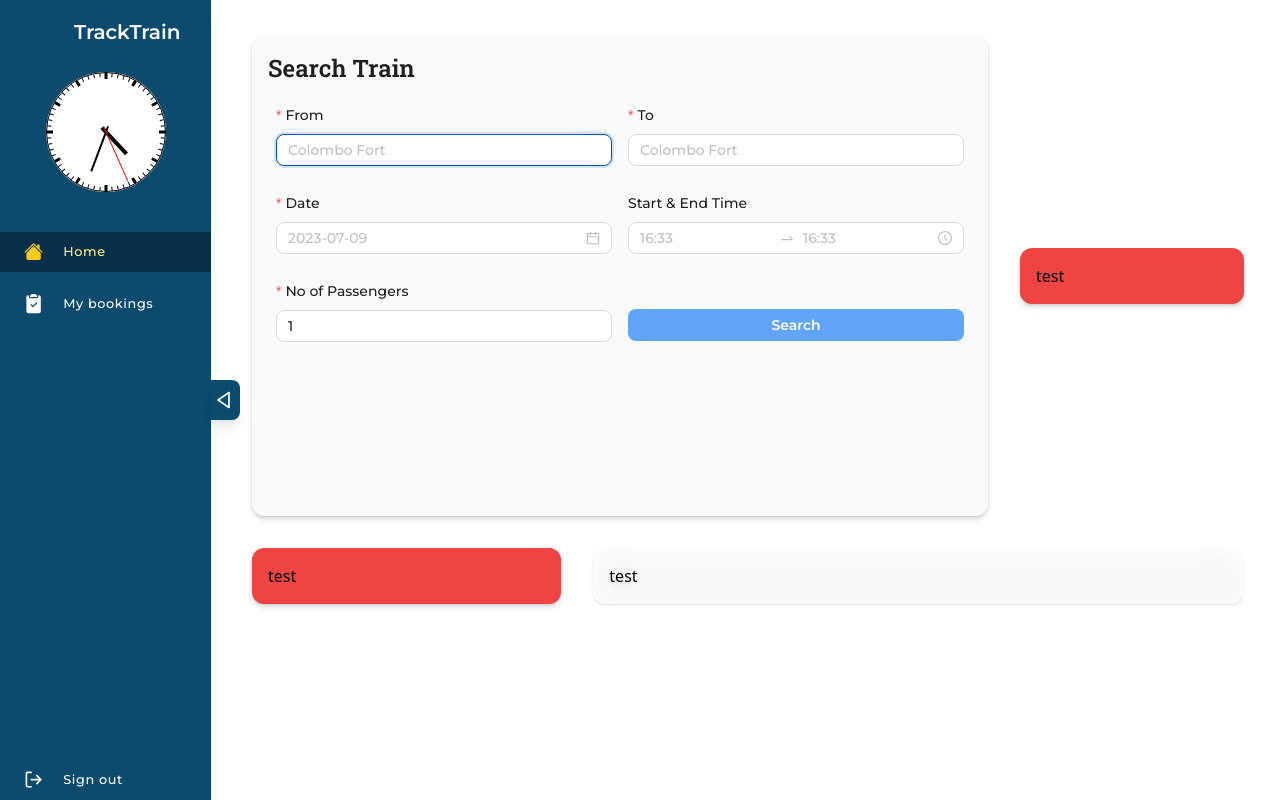
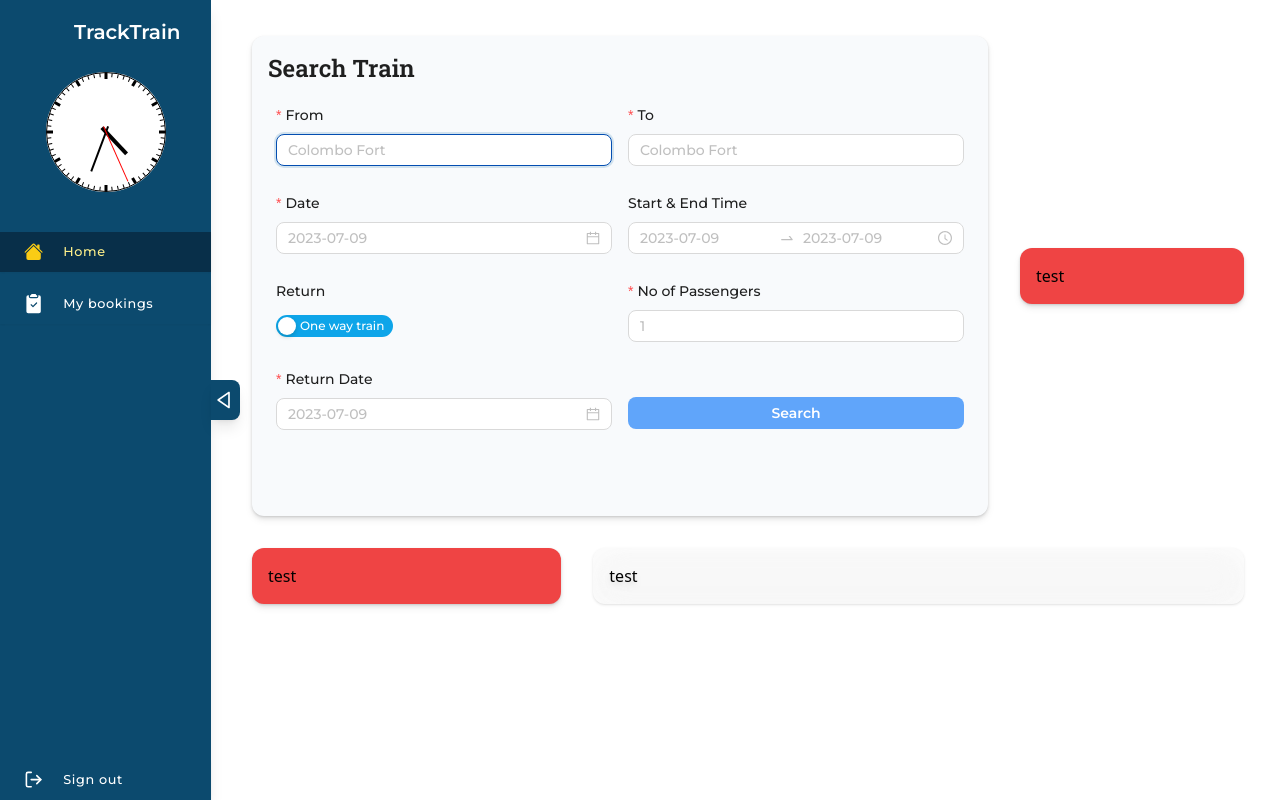
Before and after one commit to Nekromenzer/train-ticket-booking, a React (Vite) app: page / in a window 1280 px wide. Built offline with nearby package versions, Linux system fonts and the light colour scheme; some icons are missing.

Commit message:
add return date and validation

```diff
--- a/src/components/common/CommonForm.jsx
+++ b/src/components/common/CommonForm.jsx
@@ -5,7 +5,8 @@ import {
   AutoComplete,
   DatePicker,
   TimePicker,
-  InputNumber
+  InputNumber,
+  Switch
 } from 'antd'
 import CommonBtn from './CommonBtn'
 
@@ -46,7 +47,10 @@ const CommonForm = forwardRef((props, ref) => {
       min,
       max,
       disabledDate,
-      defaultValue
+      checked,
+      defaultChecked,
+      unCheckedChildren,
+      checkedChildren
     } = item
     if (type === 'password') {
       return (
@@ -115,7 +119,18 @@ const CommonForm = forwardRef((props, ref) => {
           min={min}
           max={max}
           className='w-full'
-          defaultValue={defaultValue}
+          // defaultValue={defaultValue}
+        />
+      )
+    }
+    if (type === 'switch') {
+      return (
+        <Switch
+          checkedChildren={checkedChildren}
+          unCheckedChildren={unCheckedChildren}
+          defaultChecked={defaultChecked}
+          className='bg-sky-500'
+          checked={checked}
         />
       )
     }
@@ -142,6 +157,7 @@ const CommonForm = forwardRef((props, ref) => {
       rules={item.rules}
       hasFeedback={item.hasFeedback}
       className={formItemClassName}
+      valuePropName={item.valuePropName}
     >
       {renderInput(item, inputClassName)}
     </Form.Item>
--- a/src/data/pages/bookingForm.jsx
+++ b/src/data/pages/bookingForm.jsx
@@ -25,7 +25,7 @@ const stations = [
 ]
 
 const todayDate = new Date()
-const formattedDate = dayjs(todayDate).format('YYYY-MM-DD')
+const formattedDate = date => dayjs(date).format('YYYY-MM-DD')
 const formattedTime = dayjs(todayDate).format('HH:mm')
 
 const data = {
@@ -86,7 +86,7 @@ const data = {
     },
     {
       label: 'Date',
-      name: 'date',
+      name: 'departureDate',
       rules: [
         { required: true, message: 'Please enter valid date!' },
         { type: 'date', message: 'Please enter valid date!' }
@@ -94,14 +94,13 @@ const data = {
       type: 'date',
       autoComplete: 'on',
       hasFeedback: true,
-      placeholder: formattedDate,
-      options: stations,
+      placeholder: formattedDate(todayDate),
       allowClear: true,
       autoFocus: false,
       showToday: true,
-      disabledDate:(current) => {
-        let customDate = dayjs().format("YYYY-MM-DD");
-        return current && current < dayjs(customDate, "YYYY-MM-DD");
+      disabledDate: current => {
+        let customDate = dayjs().format('YYYY-MM-DD')
+        return current && current < dayjs(customDate, 'YYYY-MM-DD')
       }
     },
     {
@@ -110,19 +109,24 @@ const data = {
       type: 'timeRange',
       autoComplete: 'on',
       hasFeedback: true,
-      placeholder: formattedTime,
-      options: stations,
+      placeholder: formattedDate(todayDate),
       allowClear: true,
       autoFocus: false,
       format: 'HH:mm',
       minuteStep: 30
     },
     {
+      label: 'Return',
+      name: 'return',
+      type: 'switch',
+      checkedChildren: 'Return train',
+      unCheckedChildren: 'One way train',
+      valuePropName: 'checked'
+    },
+    {
       label: 'No of Passengers',
       name: 'passengers',
-      rules: [
-        { required: true, message: 'Please enter number of Passengers' },
-      ],
+      rules: [{ required: true, message: 'Please enter number of Passengers' }],
       type: 'number',
       autoComplete: 'on',
       hasFeedback: true,
@@ -130,9 +134,41 @@ const data = {
       allowClear: true,
       autoFocus: false,
       showToday: true,
-      defaultValue: 1,
       min: 1,
       max: 5
+    },
+    {
+      label: 'Return Date',
+      name: 'returnDate',
+      rules: [
+        { required: true, message: 'Please enter valid date!' },
+        { type: 'date', message: 'Please enter valid date!' },
+        ({ getFieldValue }) => ({
+          validator (_, value) {
+            console.log(value)
+            if (
+              formattedDate(getFieldValue('departureDate')) !==
+              formattedDate(value)
+            ) {
+              return Promise.resolve()
+            }
+            return Promise.reject(
+              new Error('Return date cannot be same as departure date!')
+            )
+          }
+        })
+      ],
+      type: 'date',
+      autoComplete: 'on',
+      hasFeedback: true,
+      placeholder: formattedDate(todayDate),
+      allowClear: true,
+      autoFocus: false,
+      showToday: true,
+      disabledDate: current => {
+        let customDate = dayjs().format('YYYY-MM-DD')
+        return current && current < dayjs(customDate, 'YYYY-MM-DD')
+      }
     }
   ],
   tableColumns: [
--- a/src/pages/user/UserHome.jsx
+++ b/src/pages/user/UserHome.jsx
@@ -122,7 +122,6 @@ const UserHome = () => {
             setTimeout(() => {
               setBookingState(1)
               setIsLoading(false)
-              setBookingState(2)
             }, 2000)
           }}
           formItemClassName='w-full lg:w-1/2 p-2 booking-form-item lg:h-[5.5rem]'
```
